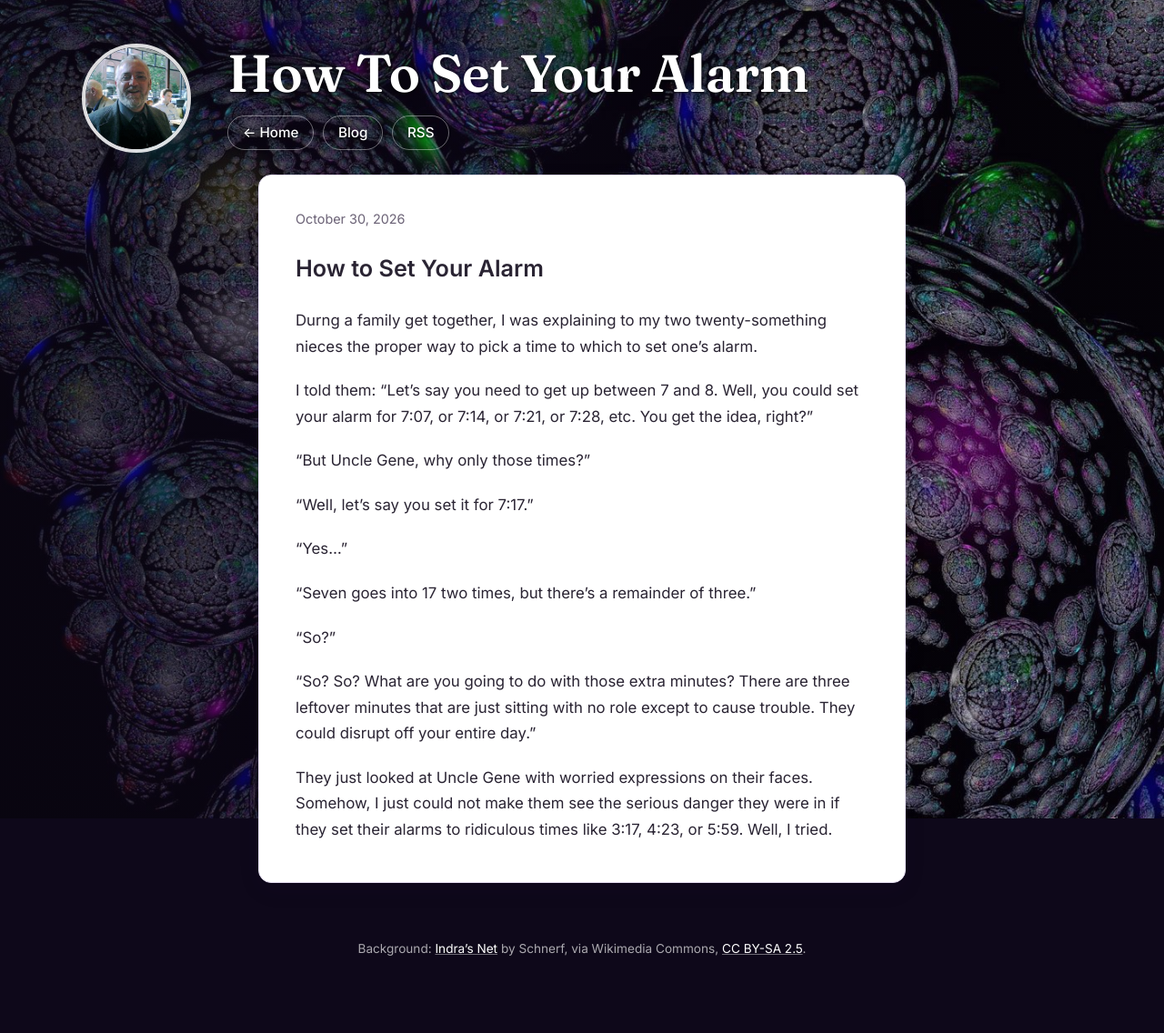
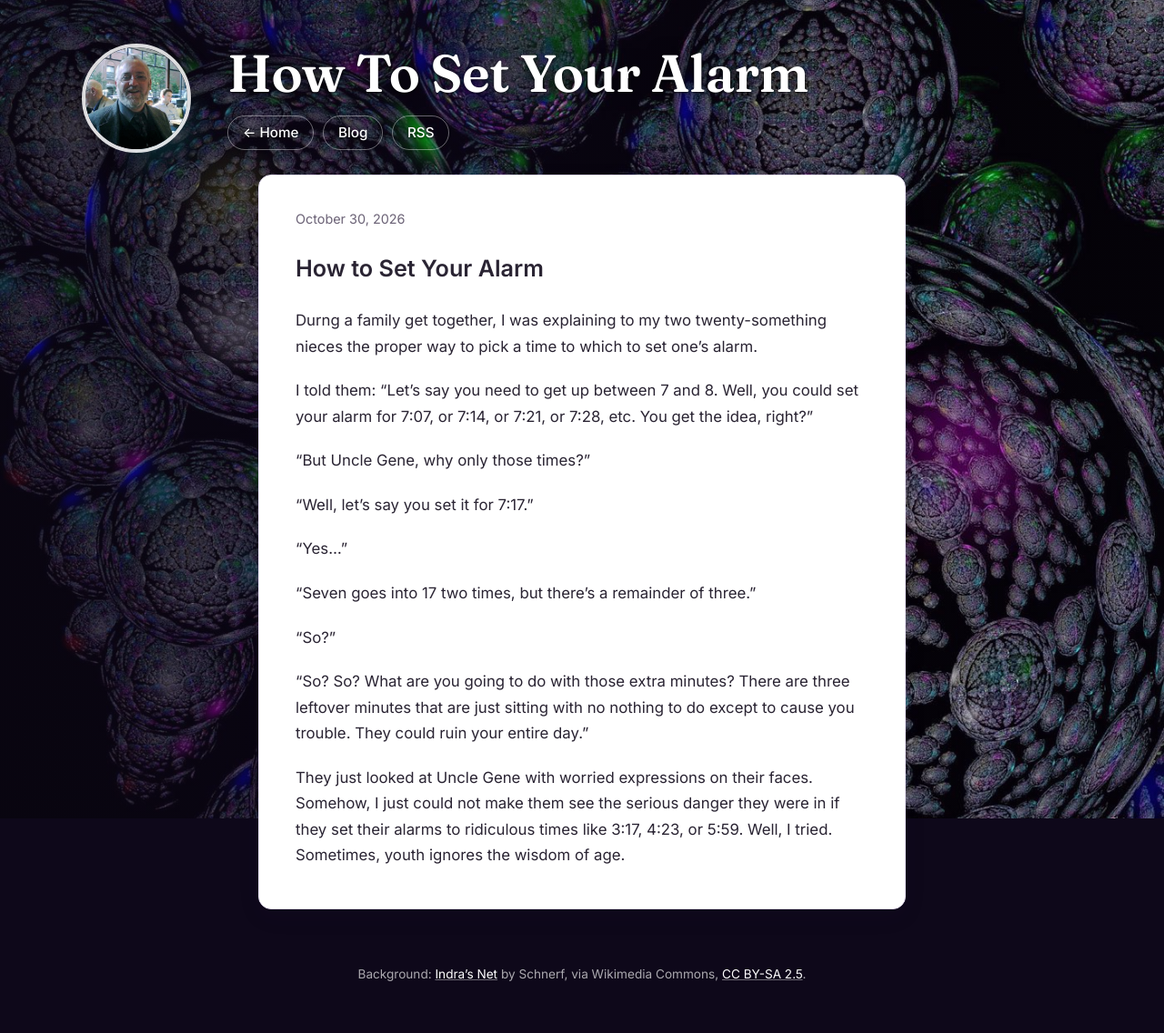
Before and after one commit to gcallah/gcallah.github.io, a Jekyll site: the page built from _posts/2026-10-30-How-To-Set-Your-Alarm.md, in a window 1280 px wide. Shown: the whole page at 91% size. Built offline with Jekyll 4.4.1, drawn with Linux system fonts in a browser that asks for light colours; our own code applies the rules of GitHub Pages for plain Markdown files; before the commit the page ends 1108 px from its top, so only the background shows below that.

```diff
--- a/_posts/2026-10-30-How-To-Set-Your-Alarm.md
+++ b/_posts/2026-10-30-How-To-Set-Your-Alarm.md
@@ -17,10 +17,10 @@
 "So?"
 
 "So? So? What are you going to do with those extra minutes? There are three
-leftover minutes that are just sitting with no role except to cause trouble.
-They could disrupt off your entire day."
+leftover minutes that are just sitting with no nothing to do except to cause you
+trouble. They could ruin your entire day."
 
 They just looked at Uncle Gene with worried expressions on their faces.
 Somehow, I just could not make them see the serious danger they were in
 if they set their alarms to ridiculous times like 3:17, 4:23, or 5:59.
-Well, I tried.
+Well, I tried. Sometimes, youth ignores the wisdom of age.
```
